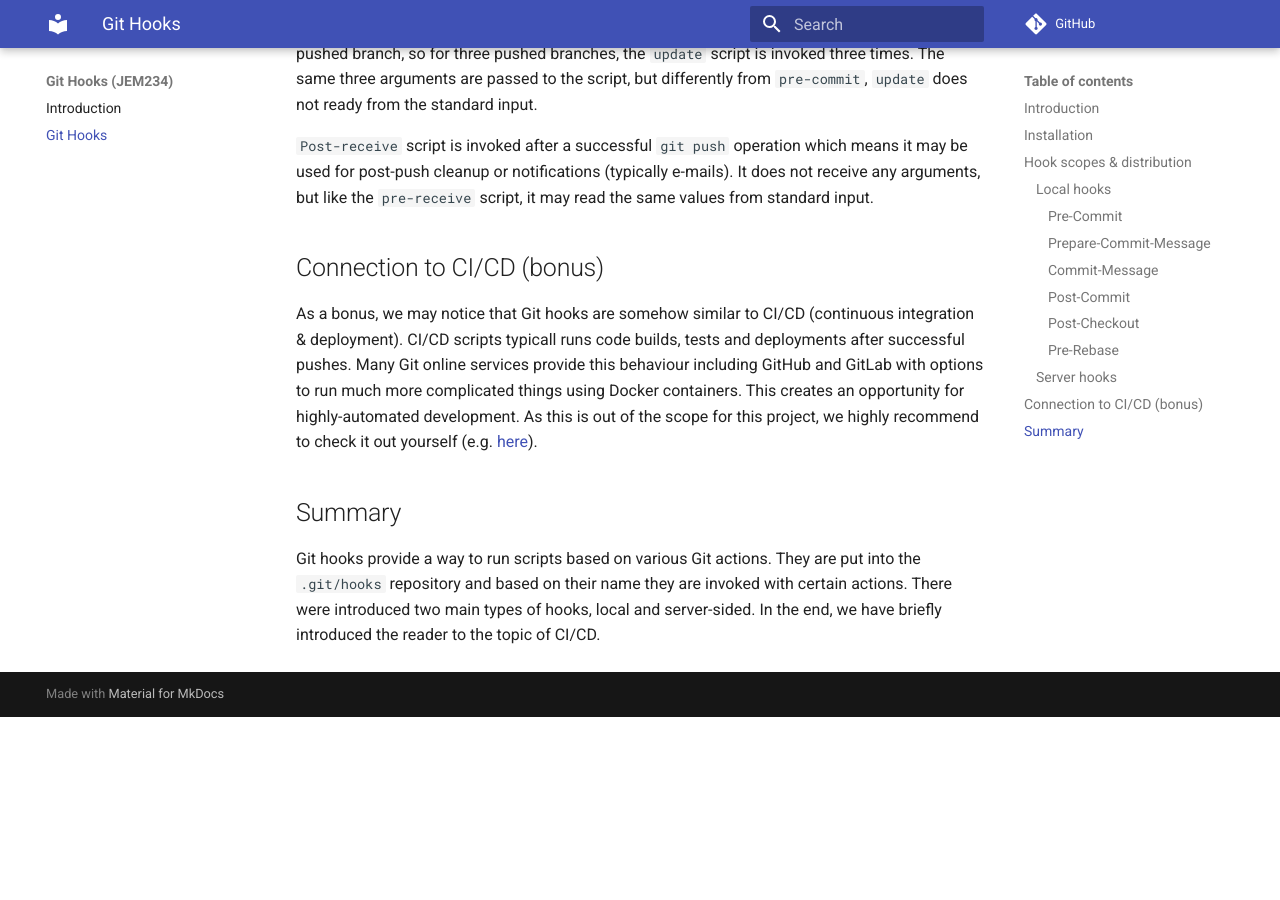
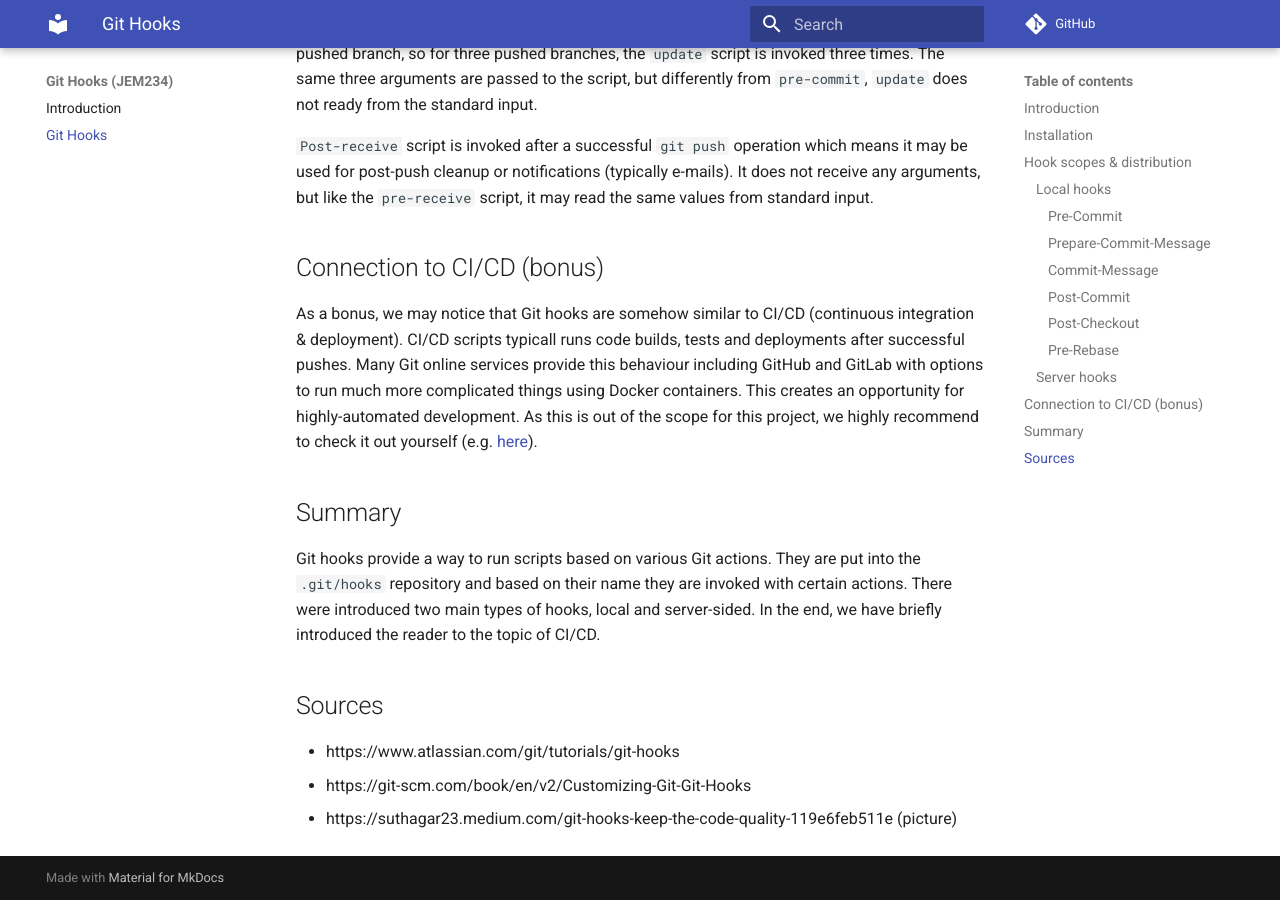
Before and after one commit to luk27official/JEM234, an MkDocs documentation site: the page built from docs/git_hooks.md, in a window 1280 px wide and 900 px high, scrolled down 3525 px. Built offline with MkDocs 1.6.1 and Material for MkDocs 9.7.7, drawn with Linux system fonts in a browser that asks for light colours; comment, search, counter and statistics services are not loaded; before the commit the page ends 4242 px from its top, so only the background shows below that.

Commit message:
Add sources

```diff
--- a/docs/git_hooks.md
+++ b/docs/git_hooks.md
@@ -130,3 +130,9 @@ As a bonus, we may notice that Git hooks are somehow similar to CI/CD (continuou
 ## Summary
 
 Git hooks provide a way to run scripts based on various Git actions. They are put into the `.git/hooks` repository and based on their name they are invoked with certain actions. There were introduced two main types of hooks, local and server-sided. In the end, we have briefly introduced the reader to the topic of CI/CD.
+
+## Sources
+
+- https://www.atlassian.com/git/tutorials/git-hooks
+- https://git-scm.com/book/en/v2/Customizing-Git-Git-Hooks
+- https://suthagar23.medium.com/git-hooks-keep-the-code-quality-119e6feb511e (picture)
```
